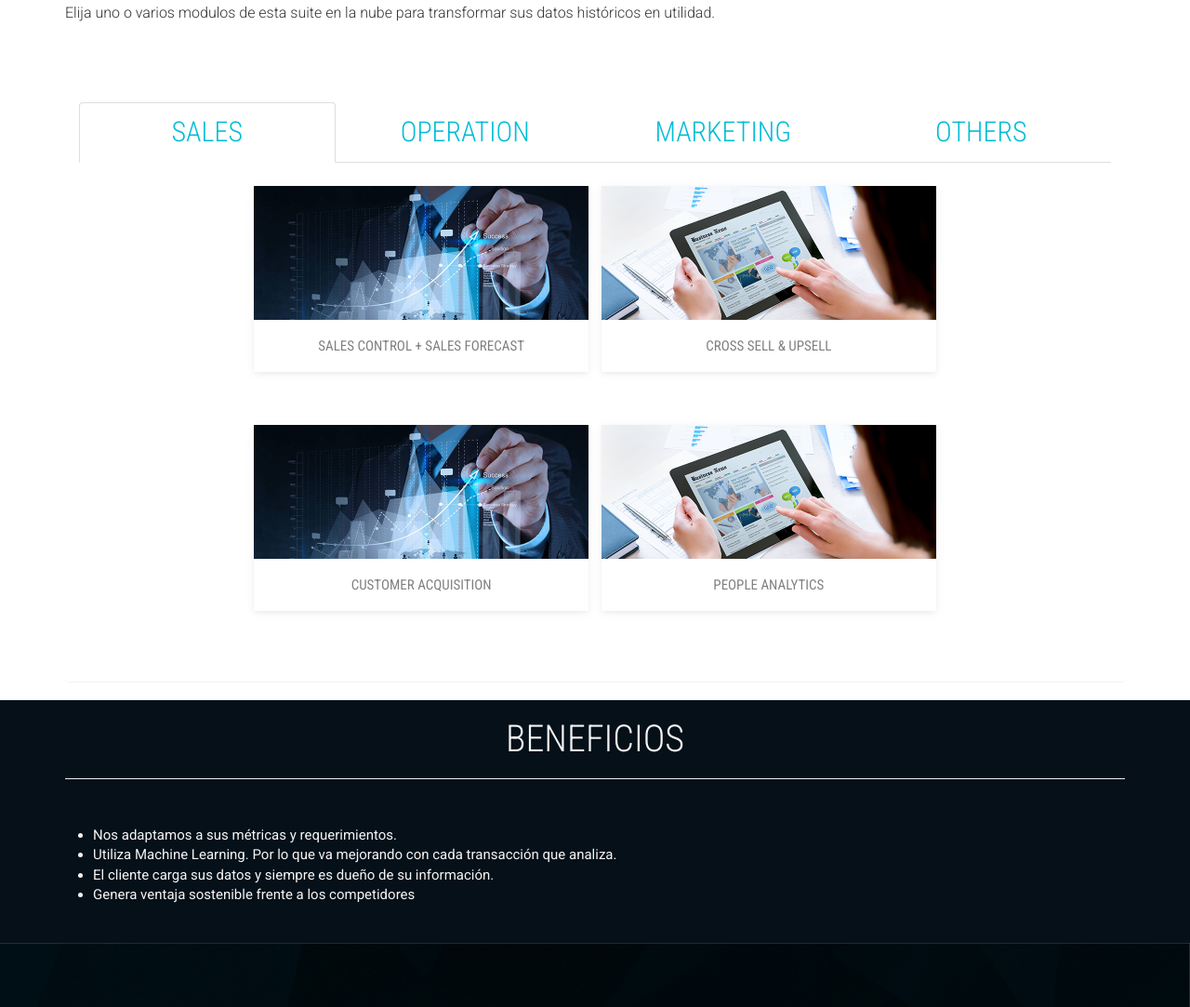
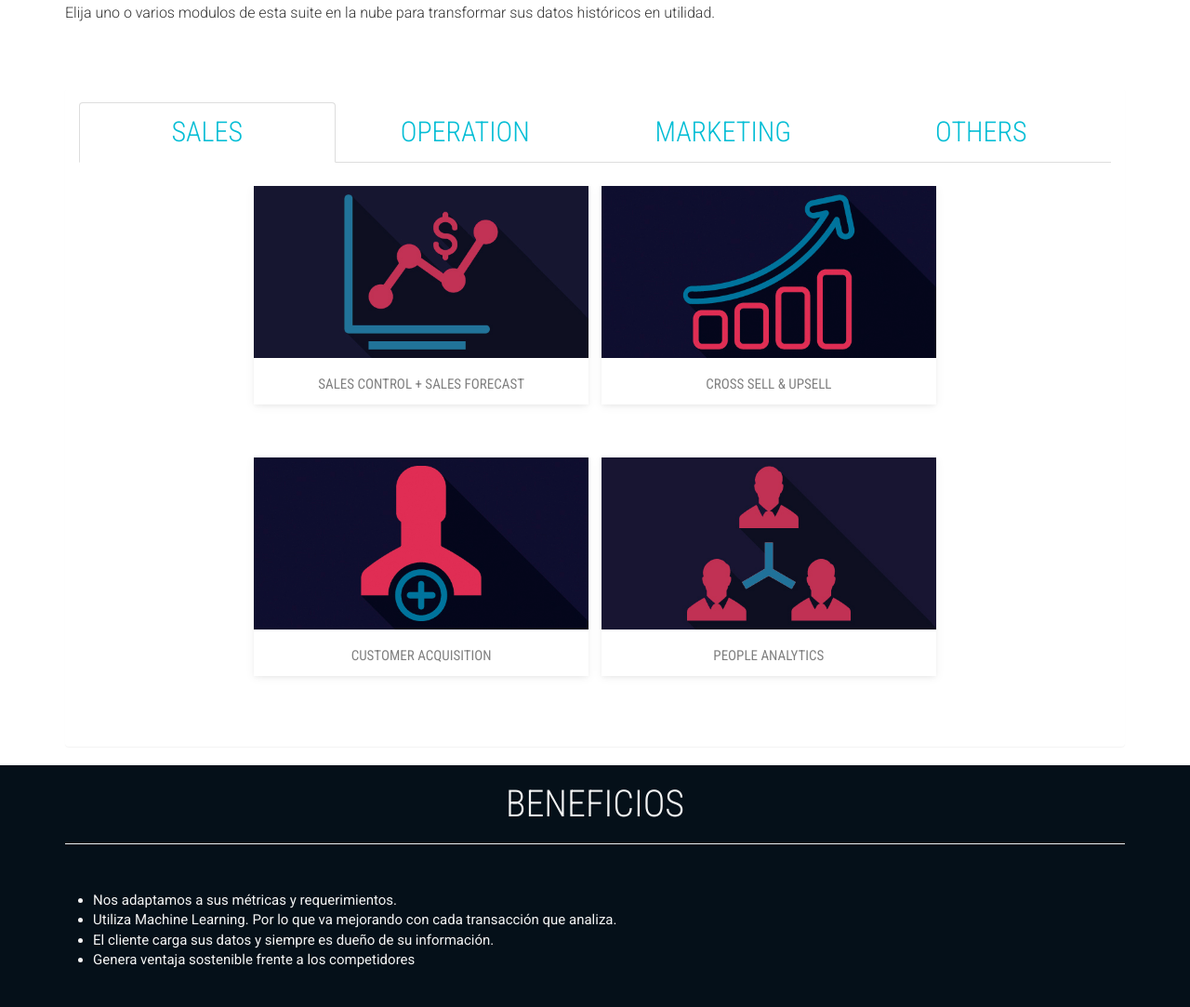
Before and after one commit to chazarovsky/websiterich, a PHP site: page /profit-boost.html in a window 1280 px wide. Shown: the part 671-1754 px from the top of the page at 93% size. Run offline with PHP 8.4, Linux system fonts and the light colour scheme; some libraries are stand-ins or nearby versions; some web fonts are replaced.

Commit message:
profit boost modules images added

```diff
--- a/3.9.0/css/richit.css
+++ b/3.9.0/css/richit.css
@@ -61,6 +61,12 @@ ul.service-list li i
 	position: relative;
 	width: 360px;
 }
+.photo-grid .portfolio-item2 {
+	height: 235px;
+	overflow: hidden;
+	position: relative;
+	width: 360px;
+}
 .photo-grid .overlay p {
     color: white;
     font-size: 14px;
--- a/3.9.0/profit-boost.html
+++ b/3.9.0/profit-boost.html
@@ -178,9 +178,9 @@
                                         <div class="tab-pane fade active in" id="home">
                                             <ul class="photo-grid">
                                                 <li>
-                                                    <figure class="wow fadeInLeft animated portfolio-item" data-wow-duration="500ms" data-wow-delay="0ms">
+                                                    <figure class="wow fadeInLeft animated portfolio-item2" data-wow-duration="500ms" data-wow-delay="0ms">
                                                         <div class="img-wrapper">
-                                                            <img src="images/cards/item-3.jpg" class="img-responsive" alt="this is a title" >
+                                                            <img src="images/cards/s1.jpg" class="img-responsive" alt="this is a title" >
                                                             <div class="overlay">
                                                                 <div class="buttons2">
                                                                     <p>Visualice los resultados de sus ventas por región, sucursal, vendedor y otras categorías. Pronostique los resultados de venta para definir su estrategia.</p>
@@ -193,9 +193,9 @@
                                                     </figure>
                                                 </li>
                                                 <li>
-                                                    <figure class="wow fadeInLeft animated portfolio-item" data-wow-duration="500ms" data-wow-delay="0ms">
+                                                    <figure class="wow fadeInLeft animated portfolio-item2" data-wow-duration="500ms" data-wow-delay="0ms">
                                                         <div class="img-wrapper">
-                                                            <img src="images/cards/item-1.jpg" class="img-responsive" alt="this is a title" >
+                                                            <img src="images/cards/s2.jpg" class="img-responsive" alt="this is a title" >
                                                             <div class="overlay">
                                                                     <p>
                                                                         Sistema de recomendación de productos que ayuda a identificar por cliente, cuáles son los productos que puede vender con mayor probabilidad dado su comportamiento histórico
@@ -208,9 +208,9 @@
                                                     </figure>
                                                 </li>
                                                 <li>
-                                                    <figure class="wow fadeInLeft animated portfolio-item" data-wow-duration="500ms" data-wow-delay="0ms">
+                                                    <figure class="wow fadeInLeft animated portfolio-item2" data-wow-duration="500ms" data-wow-delay="0ms">
                                                         <div class="img-wrapper">
-                                                            <img src="images/cards/item-3.jpg" class="img-responsive" alt="this is a title" >
+                                                            <img src="images/cards/s3.jpg" class="img-responsive" alt="this is a title" >
                                                             <div class="overlay">
                                                                 <div class="buttons2">
                                                                     <p>Mapas de calor y listados de regiones o clientes identificados por la probabilidad de venta</p>
@@ -223,9 +223,9 @@
                                                     </figure>
                                                 </li>
                                                 <li>
-                                                    <figure class="wow fadeInLeft animated portfolio-item" data-wow-duration="500ms" data-wow-delay="0ms">
+                                                    <figure class="wow fadeInLeft animated portfolio-item2" data-wow-duration="500ms" data-wow-delay="0ms">
                                                         <div class="img-wrapper">
-                                                            <img src="images/cards/item-1.jpg" class="img-responsive" alt="this is a title" >
+                                                            <img src="images/cards/s4.jpg" class="img-responsive" alt="this is a title" >
                                                             <div class="overlay">
                                                                     <p>
                                                                         Visualice el desempeño de su personal e identifique oportunidades de mejora
@@ -242,9 +242,9 @@
                                         <div class="tab-pane fade" id="profile">
                                             <ul class="photo-grid">
                                                 <li>
-                                                    <figure>
+                                                    <figure class="portfolio-item2">
                                                         <div class="img-wrapper">
-                                                            <img src="images/cards/item-3.jpg" class="img-responsive" alt="this is a title" >
+                                                            <img src="images/cards/o1.jpg" class="img-responsive" alt="this is a title" >
                                                             <div class="overlay">
                                                                 <div class="buttons2">
                                                                     <p>Identifique a nivel de punto de venta y de subcategoría de producto o sku, la demanda esperada en las próximas semanas</p>
@@ -257,9 +257,9 @@
                                                     </figure>
                                                 </li>
                                                 <li>
-                                                    <figure>
+                                                    <figure class="portfolio-item2">
                                                         <div class="img-wrapper">
-                                                            <img src="images/cards/item-1.jpg" class="img-responsive" alt="this is a title" >
+                                                            <img src="images/cards/o2.jpg" class="img-responsive" alt="this is a title" >
                                                             <div class="overlay">
                                                                     <p>
                                                                         Determine el stock óptimo por sub-categoría de producto o sku para cada uno de sus puntos de venta y centros de distribución
@@ -272,9 +272,9 @@
                                                     </figure>
                                                 </li>
                                                 <li>
-                                                    <figure>
+                                                    <figure class="portfolio-item2">
                                                         <div class="img-wrapper">
-                                                            <img src="images/cards/item-3.jpg" class="img-responsive" alt="this is a title" >
+                                                            <img src="images/cards/o3.jpg" class="img-responsive" alt="this is a title" >
                                                             <div class="overlay">
                                                                 <div class="buttons2">
                                                                     <p> Visualice sus gastos por región, sucursal, tipo de producto o servicios y otras categorías. Identifique anomalías y oportunidades de ahorro en su organización
@@ -292,9 +292,9 @@
                                         <div class="tab-pane fade" id="messages">
                                             <ul class="photo-grid">
                                                 <li>
-                                                    <figure>
+                                                    <figure class="portfolio-item2">
                                                         <div class="img-wrapper">
-                                                            <img src="images/cards/item-3.jpg" class="img-responsive" alt="this is a title" >
+                                                            <img src="images/cards/m1.jpg" class="img-responsive" alt="this is a title" >
                                                             <div class="overlay">
                                                                 <div class="buttons2">
                                                                     <p>Determine la probabilidad de abandono para cada uno de sus clientes. Con esta información puede elaborar estrategias de retención.</p>
@@ -307,9 +307,9 @@
                                                     </figure>
                                                 </li>
                                                 <li>
-                                                    <figure>
+                                                    <figure class="portfolio-item2">
                                                         <div class="img-wrapper">
-                                                            <img src="images/cards/item-1.jpg" class="img-responsive" alt="this is a title" >
+                                                            <img src="images/cards/m2.jpg" class="img-responsive" alt="this is a title" >
                                                             <div class="overlay">
                                                                     <p>Tablero de monitoreo de la opinión en redes sociales alrededor de un tema o marca. Visualice el desempeño y opinión no sólo de su marca o tema, sino la de todos sus competidores
                                                                     </p>
```
Also changed, not shown: 3.9.0/images/cards/m1.jpg (added), 3.9.0/images/cards/m2.jpg (added), 3.9.0/images/cards/o1.jpg (added), 3.9.0/images/cards/o2.jpg (added), 3.9.0/images/cards/o3.jpg (added), 3.9.0/images/cards/s1.jpg (added), 3.9.0/images/cards/s2.jpg (added), 3.9.0/images/cards/s3.jpg (added), 3.9.0/images/cards/s4.jpg (added).
